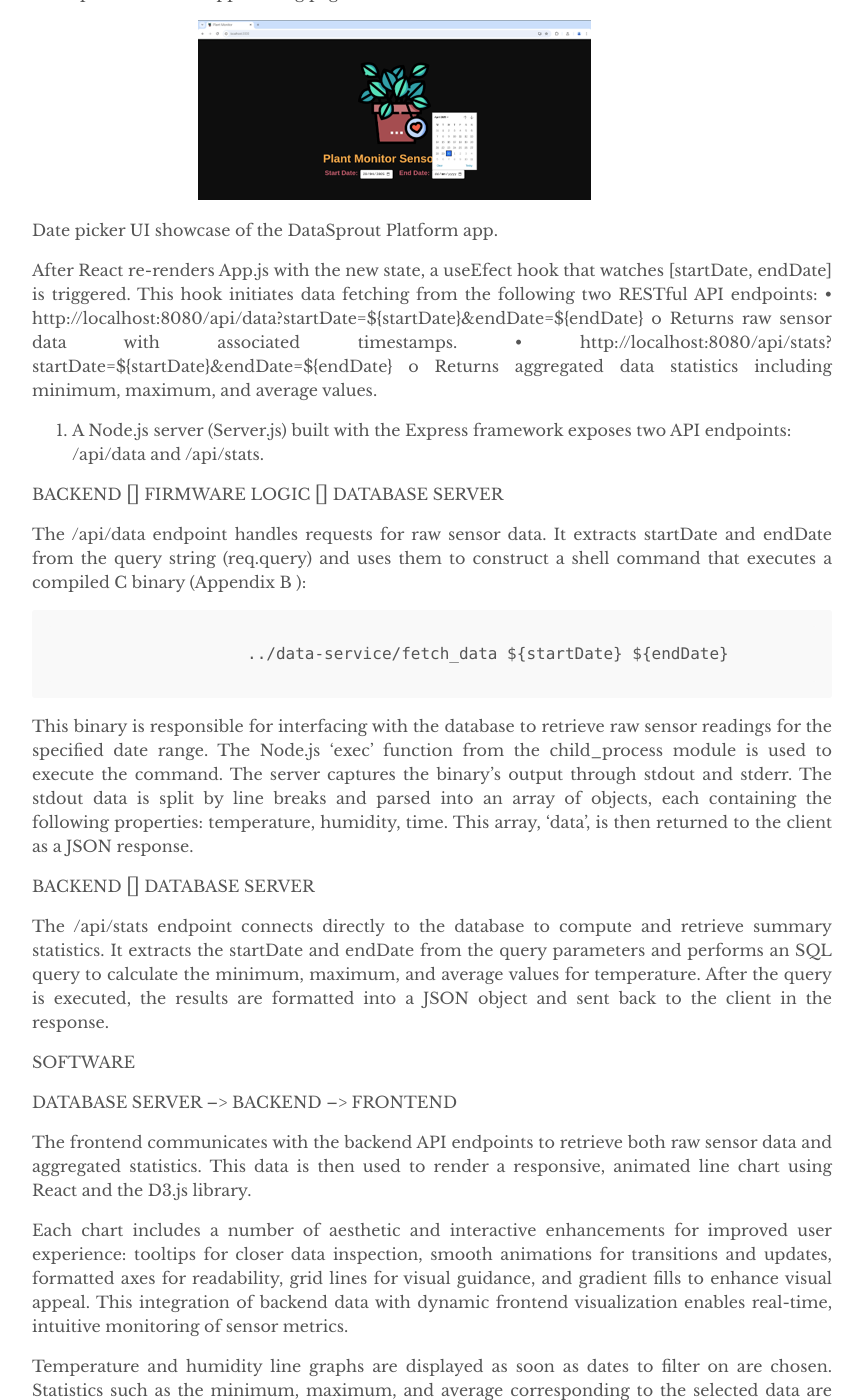
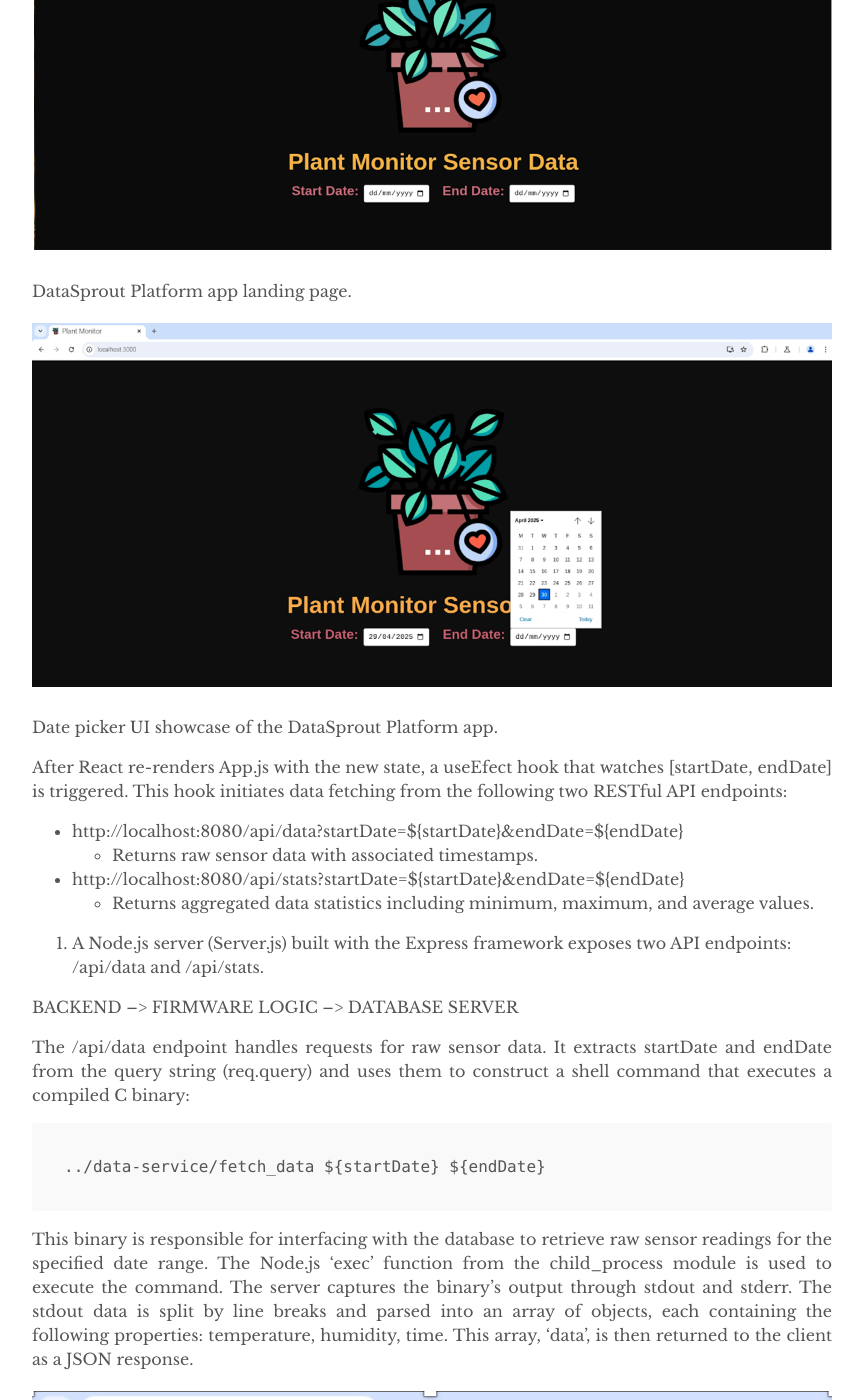
Before and after one commit to jackiechanmakes/jackiechanmakes.github.io, a Jekyll site: the page built from _posts/2025-04-19-plant-monitor.md, in a window 1280 px wide and 1400 px high, scrolled down 5085 px. Shown: the whole window, without its empty margins (208-1072 px from the left). Built offline with Jekyll 4.4.1, drawn with Linux system fonts in a browser that asks for light colours; comment, search, counter and statistics services are not loaded; some of the changed text lies outside the part shown.

Commit message:
Add formatting

```diff
--- a/_posts/2025-04-19-plant-monitor.md
+++ b/_posts/2025-04-19-plant-monitor.md
@@ -81,62 +81,118 @@
 
 Fritzing circuit wiring diagram showcases the connections needed for the Raspberry Pi 5, breadboard, I2C LCD panel, and DHT11 temperature and humidity sensor.
 
-Hardware Component	Pin on Component	Connects to Pi Pin #	Function
-DHT11 Sensor	VCC	Pin 2	3.3V Power
-    GND	Pin 5	Ground
-    DATA	Pin 7	Digital Input (Sensor Data)
-I2C LCD Panel	VCC	Pin 4	5V Power
-    GND	Pin 9	Ground
-    SDA	Pin 3	I2C Data
-    SCL	Pin 6	I2C Clock
-GPIO Breakout Extension Board	All 40 Pins	Connected to GPIO Header	Extends access to all GPIOs
+<table>
+  <tr>
+    <th>Hardware Component</th>
+    <th>Pin on Component</th>
+    <th>Connects to Pi Pin #</th>
+    <th>Function</th>
+  </tr>
+  <tr>
+    <td rowspan="3">DHT11 Sensor</td>
+    <td>VCC</td>
+    <td>Pin 2</td>
+    <td>3.3V Power</td>
+  </tr>
+  <tr>
+    <td>GND</td>
+    <td>Pin 5</td>
+    <td>Ground</td>
+  </tr>
+  <tr>
+    <td>DATA</td>
+    <td>Pin 7</td>
+    <td>Digital Input (Sensor Data)</td>
+  </tr>
+  <tr>
+    <td rowspan="4">I2C LCD Panel</td>
+    <td>VCC</td>
+    <td>Pin 4</td>
+    <td>5V Power</td>
+  </tr>
+  <tr>
+    <td>GND</td>
+    <td>Pin 9</td>
+    <td>Ground</td>
+  </tr>
+  <tr>
+    <td>SDA</td>
+    <td>Pin 3</td>
+    <td>I2C Data</td>
+  </tr>
+  <tr>
+    <td>SCL</td>
+    <td>Pin 6</td>
+    <td>I2C Clock</td>
+  </tr>
+  <tr>
+    <td>GPIO Breakout Extension Board</td>
+    <td>All 40 Pins</td>
+    <td>Connected to GPIO Header</td>
+    <td>Extends access to all GPIOs</td>
+  </tr>
+</table>
+
 
 Wiring chart details the wiring connections needed among the hardware components with jumper wires.
 
-**HARDWARE/SOFTWARE INTERFACE: FIRMWARE LOGIC**
-1.	DATA COLLECTION
+***<u>HARDWARE/SOFTWARE INTERFACE: FIRMWARE LOGIC</u>***
+
+**1.	DATA COLLECTION**
 
 FIRMWARE LOGIC --> SENSOR HARDWARE --> FIRMWARE LOGIC --> DATABASE SERVER
 
 After the Raspberry Pi 5 is powered on, the DHT11 sensor and I2C LCD display panel remain idle until triggered by a signal set off by the firmware logic. This activation is initiated by executing a ‘nohup’ command within the start-data-collection.sh script, which runs the collect_data.c program (refer to Appendix A) to: (1) read data from the sensor, (2) display it on the LCD panel, and (3) insert the data into a MariaDB database. These operations repeat every 30 minutes until either the Raspberry Pi is shut down or the process is explicitly terminated using the stop-data-collection.sh script. The use of the POSIX nohup command (short for 'no hang up') ensures the data collection process continues running in the system’s background even if the user logs out or the session ends.
 
-2.	DATA FETCH
+**2.	DATA FETCH**
 
 In a fully modular and independent process, the frontend and backend of the full stack web application are launched through a Bash script (start-app.sh) using ‘pm2’, which retrieves data from the database and serves it to users through the web interface.
 
-    1.	FRONTEND --> BACKEND
+1. FRONTEND --> BACKEND
 
     The user interacts with the React frontend by specifying the start and end dates of the data window they want to view. These dates are selected using a calendar date picker dropdown menu. Upon selection, the setStartDate() and setEndDate() functions are invoked to update the component state in App.js.
 
- ![alt text](/assets/images/image-app-landing-page.png.png)
+ <div class="image-row">
+  <img src="/assets/images/image-app-landing-page.png" class="large-img">
+</div>
 
 DataSprout Platform app landing page.
 
-![alt text](/assets/images/image-app-datepicker.png)
+<div class="image-row">
+  <img src="/assets/images/image-app-datepicker.png" class="large-img">
+</div>
+
 Date picker UI showcase of the DataSprout Platform app.
 
 After React re-renders App.js with the new state, a useEfect hook that watches [startDate, endDate] is triggered. This hook initiates data fetching from the following two RESTful API endpoints:
-•	http://localhost:8080/api/data?startDate=${startDate}&endDate=${endDate}
-o	Returns raw sensor data with associated timestamps.
-•	http://localhost:8080/api/stats?startDate=${startDate}&endDate=${endDate}
-o	Returns aggregated data statistics including minimum, maximum, and average values.
+- http://localhost:8080/api/data?startDate=${startDate}&endDate=${endDate}
+  - Returns raw sensor data with associated timestamps.
+- http://localhost:8080/api/stats?startDate=${startDate}&endDate=${endDate}
+  - Returns aggregated data statistics including minimum, maximum, and average values.
 
 2.	A Node.js server (Server.js) built with the Express framework exposes two API endpoints: /api/data and /api/stats.
 
-BACKEND  FIRMWARE LOGIC  DATABASE SERVER
+BACKEND --> FIRMWARE LOGIC --> DATABASE SERVER
 
-The /api/data endpoint handles requests for raw sensor data. It extracts startDate and endDate from the query string (req.query) and uses them to construct a shell command that executes a compiled C binary (Appendix B	):
+The /api/data endpoint handles requests for raw sensor data. It extracts startDate and endDate from the query string (req.query) and uses them to construct a shell command that executes a compiled C binary:
 
-                       ../data-service/fetch_data ${startDate} ${endDate}
+    ../data-service/fetch_data ${startDate} ${endDate}
 
 This binary is responsible for interfacing with the database to retrieve raw sensor readings for the specified date range. The Node.js ‘exec’ function from the child_process module is used to execute the command. The server captures the binary’s output through stdout and stderr. The stdout data is split by line breaks and parsed into an array of objects, each containing the following properties: temperature, humidity, time. This array, ‘data’, is then returned to the client as a JSON response.
 
-BACKEND  DATABASE SERVER
+<div class="image-row">
+  <img src="/assets/images/image-api-data.png" class="large-img">
+</div>
+
+BACKEND --> DATABASE SERVER
 
 The /api/stats endpoint connects directly to the database to compute and retrieve summary statistics. It extracts the startDate and endDate from the query parameters and performs an SQL query to calculate the minimum, maximum, and average values for temperature. After the query is executed, the results are formatted into a JSON object and sent back to the client in the response.
 
+<div class="image-row">
+  <img src="/assets/images/image-api-stats.png" class="large-img">
+</div>
 
-SOFTWARE
+***<u>SOFTWARE</u>***
 
 DATABASE SERVER --> BACKEND --> FRONTEND
 
@@ -144,16 +200,28 @@
 
 Each chart includes a number of aesthetic and interactive enhancements for improved user experience: tooltips for closer data inspection, smooth animations for transitions and updates, formatted axes for readability, grid lines for visual guidance, and gradient fills to enhance visual appeal. This integration of backend data with dynamic frontend visualization enables real-time, intuitive monitoring of sensor metrics.
 
+<div class="image-row">
+  <img src="/assets/images/image-app-charts.png" class="large-img">
+</div>
+
 Temperature and humidity line graphs are displayed as soon as dates to filter on are chosen. Statistics such as the minimum, maximum, and average corresponding to the selected data are also calculated and displayed.
 
+<div class="image-row">
+  <img src="/assets/images/image-app-tooltips.png" class="large-img">
+</div>
 
 An interactive tooltips feature has been added for precise data inspection.
 
 A close up of the tooltip feature of the app. The measure of every data point of both graphs can be displayed with the simple hovering of the mouse over the data point.
 
+<div class="image-row">
+  <img src="/assets/images/image-app-tooltips-closeup.png" class="large-img">
+</div>
+
+
 An important architectural detail is that the data collection logic operates independently from the web server. This separation ensures that the web server can access and display newly collected data in real time without needing to control or wait on the data acquisition process. With the app’s modular and dynamic design, users can adjust the date range as often as they would like. When the date range is changed, the frontend fetches and displays updated data without requiring a full page reload, resulting in a smooth and responsive user experience.
 
-**Design Decisions, Additional Considerations, and Concluding Thoughts**
+**<u>Design Decisions, Additional Considerations, and Concluding Thoughts</u>**
 
 Crafting my own open-ended project and having the grit to finish it in its entirety within a narrowed scope that I define myself was not trivial. I wrestled with countless internal debates: Should I add a carbon dioxide sensor to the DataSprout Platform? Should I use Plotly.js instead of D3.js for data visualization? Should I use React or Angular, MariaDB or MySQL, Python or C for the tech stack? Some decisions were made for me such as when I realized after implementation that Plotly.js was just too heavy for the Raspberry Pi OS. Others came from trial and error and testing different paths until a decision felt right. For example, I used a C binary to fetch and expose data from the database server for the /api/data endpoint, whereas I queried the database directly using SQL for the /api/stats endpoint. While I could have used either approach for both endpoints, I intentionally chose different methods to better understand the various data flow options. Through that process, I found that using the C binary for the /api/data endpoint aligned more naturally with the firmware’s architecture, whereas going through C for /api/stats, which only returns a summary of the data, would have added unnecessary complexity.
 
```
Also changed, not shown: assets/images/image-api-data.png (added), assets/images/image-api-stats.png (added), assets/images/image-app-charts.png (added), assets/images/image-app-datepicker.png, assets/images/image-app-landing-page.png, assets/images/image-app-tooltips-closeup.png (added), assets/images/image-app-tooltips.png (added).
